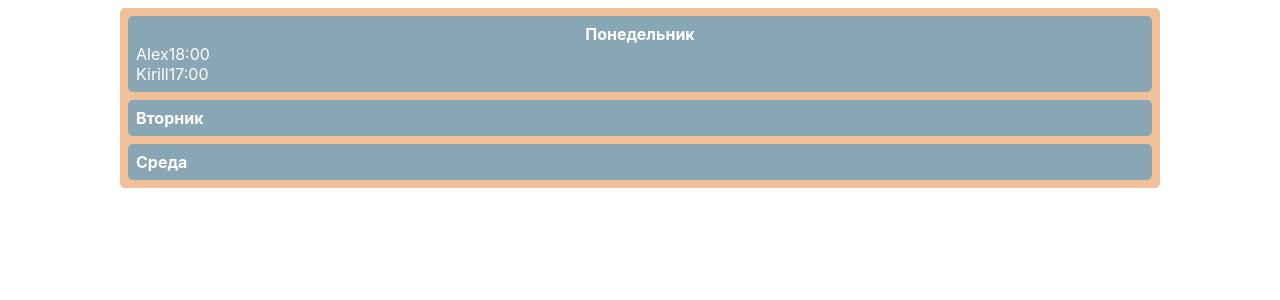
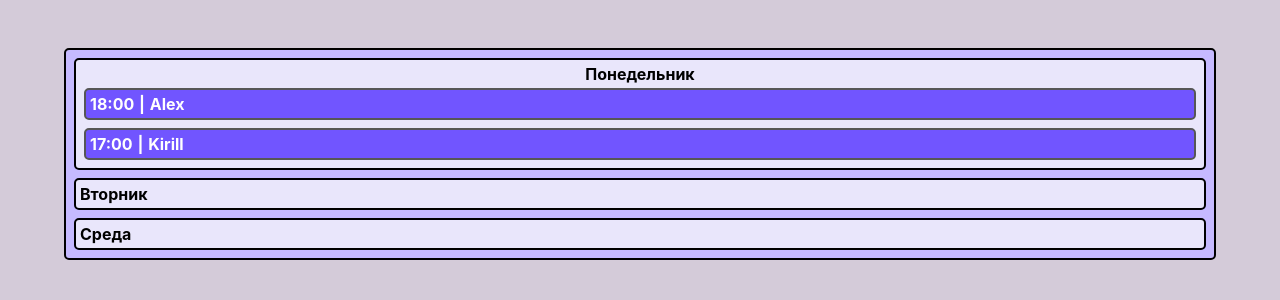
Before and after one commit to LikerK/work-schedule, a React (Create React App) app in the folder frontend/: page / in a window 1280 px wide. Shown: the top 300 px of the page. Built offline with nearby package versions, Linux system fonts and the light colour scheme.

Commit message:
add styles

```diff
--- a/frontend/src/components/Day.jsx
+++ b/frontend/src/components/Day.jsx
@@ -19,8 +19,9 @@ const Day = ({ day, setActiveDay }) => {
       >
         {lessons.map(lesson => (
           <div className="lesson">
+            <div className="lesson-time">{lesson.time}</div>
+            <span>|</span>
             <div className="lesson-name">{lesson.name}</div>
-            <div className="lesson-time">{lesson.time}</div>
           </div>
         ))}
       </motion.div>
--- a/frontend/src/index.css
+++ b/frontend/src/index.css
@@ -8,8 +8,16 @@ body {
   -webkit-font-smoothing: antialiased;
   -moz-osx-font-smoothing: grayscale;
   display: flex;
+  width: 100vw;
   height: 100dvh;
+  background: #d4cbd9;
   justify-content: center;
+  align-items: center;
+}
+
+#root {
+  width: 90%;
+  height: 90%;
 }
 
 code {
@@ -18,11 +26,11 @@ code {
 }
 
 .days {
-  width: 80vw;
+  border: 2px solid #000000;
   border-radius: 5px;
   display: flex;
   padding: 0.5em;
-  background-color: rgb(241, 191, 152);
+  background-color: #C6BAFF;
   margin-top: 0.5em;
   flex-direction: column;
   gap: 0.5em;
@@ -31,21 +39,33 @@ code {
 .day {
   display: flex;
   border-radius: 5px;
-  padding: 0.5em;
+  padding: 0.25em;
   flex-direction: column;
-  background-color: rgb(137, 166, 181);
-  color: rgb(255, 255, 255);
+  background-color: #E9E6FB;
+  color: rgb(0, 0, 0);
+  border: 2px solid #000;
 }
 
 .lessons {
+  border-radius: 5px;
   display: flex;
   flex-direction: column;
   overflow: hidden;
 }
 
 .lesson {
+  color: #ffffff;
+  font-weight: 700;
+  border-radius: 5px;
   display: flex;
+  gap: 0.3em;
+  padding: 0.25em;
+  margin: 0.25em;
+  border: 2px solid #565656;
+  background-color: #7155ff;
 }
+
+
 
 .header h4 {
   text-align: center;
```
